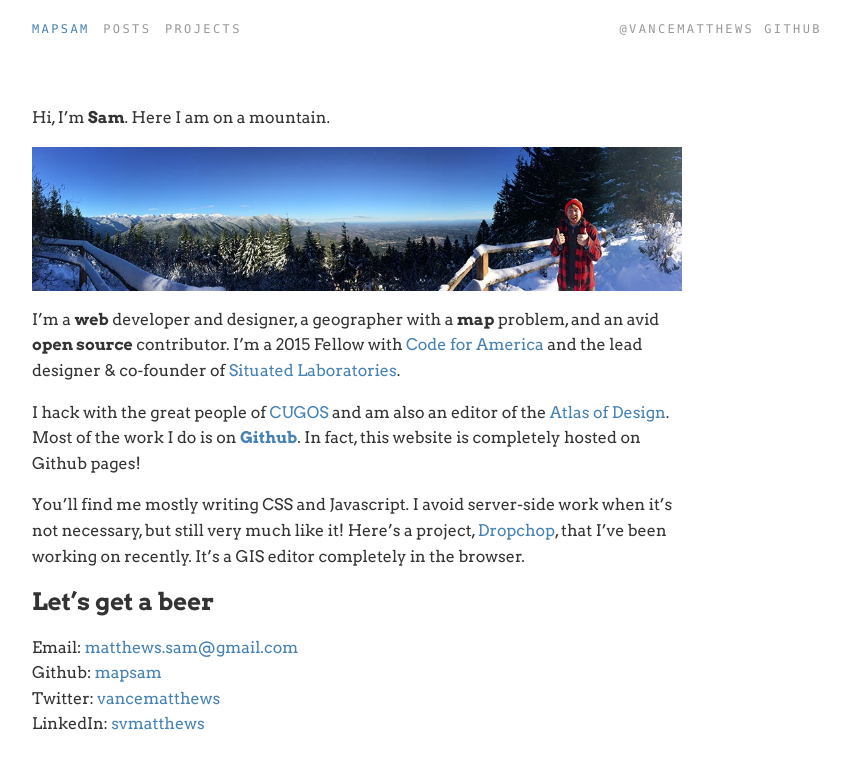
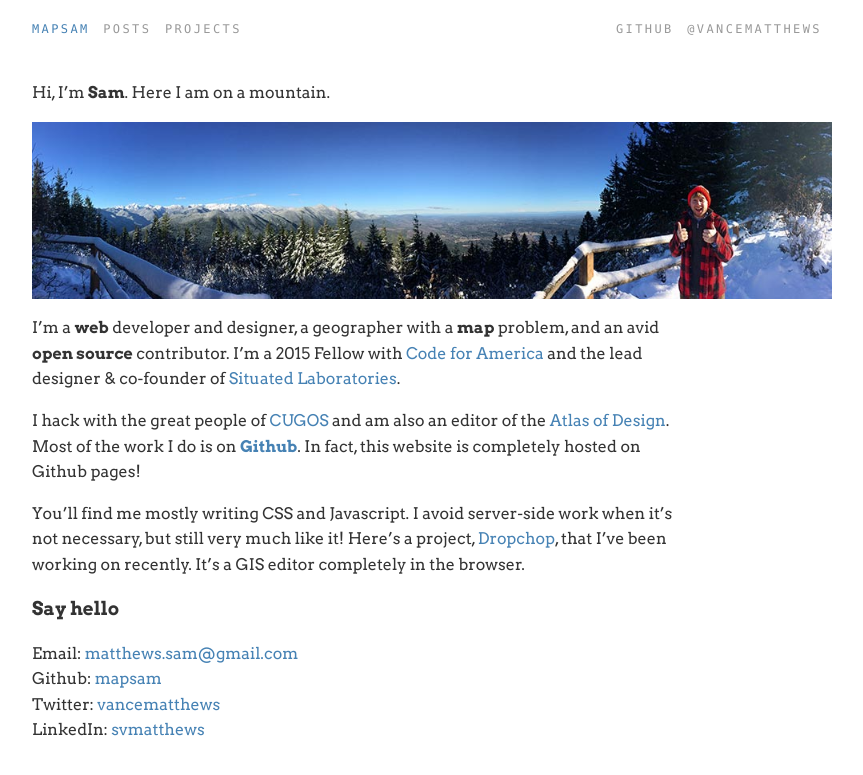
Before and after one commit to mapsam/mapsam.github.io, a Jekyll site: the page built from index.md, in a window 1280 px wide. Shown: the top 775 px of the page, without its empty margins (208-1071 px from the left). Built offline with Jekyll 4.4.1, drawn with Linux system fonts in a browser that asks for light colours; nearby versions of some CDN libraries; Markdown is read by kramdown in place of the engine named in the settings.

Commit message:
css fixings and updates

```diff
--- a/_includes/nav.html
+++ b/_includes/nav.html
@@ -1,5 +1,5 @@
-<nav>
-	<ul>
+<nav class="cf">
+	<ul class="nav-left">
 	{% for weight in (1..10) %}
 	  {% for p in site.pages %}
 	    {% if p.weight == weight %}
@@ -11,8 +11,11 @@
 	    {% endif %}
 	  {% endfor %}
 	{% endfor %}
-		<li class="pull-right"><a href="https://www.github.com/mapsam">github</a></li>
-  	<li class="pull-right"><a href="https://www.twitter.com/vancematthews">@vancematthews</a></li>
+	</ul>
+
+	<ul class="nav-right">
+		<li><a href="https://www.github.com/mapsam">github</a></li>
+  	<li><a href="https://www.twitter.com/vancematthews">@vancematthews</a></li>
 	</ul>
 </nav>
 <ul class="connect">
--- a/css/mapsam.scss
+++ b/css/mapsam.scss
@@ -40,7 +40,7 @@ article {
   > p, > blockquote {
     max-width: $read-width;
     img {
-      max-width: $read-width;
+      max-width: $max-width;
     }
   }
   @media (max-width:  $max-width) {
@@ -57,20 +57,12 @@ article {
   }
 }
 
-img {
-	max-width:100%;
-	height:auto;
-}
-
 ul {
 	list-style-type: none;
 	margin:0;
 	padding:0;
 }
 
-.pull-right {
-  float:right;
-}
 .cf {
   &:before {
     content:" ";
@@ -118,6 +110,15 @@ nav {
       }
     }
   }
+
+  @media (min-width:  $max-width) {
+    .nav-left {
+      float:left;
+    }
+    .nav-right {
+      float:right;
+    }
+  }
 }
 
 /*
@@ -135,8 +136,8 @@ article {
   }
 
   .highlight {
-    padding-left:10px;
-    margin-left:-10px;
+    max-width: $read-width;
+    padding:2px 10px;
     line-height:1em;
     overflow:auto;
     background-color:$light-grey;
--- a/index.md
+++ b/index.md
@@ -15,7 +15,7 @@ I hack with the great people of [CUGOS](http://cugos.org) and am also an editor
 
 You'll find me mostly writing CSS and Javascript. I avoid server-side work when it's not necessary, but still very much like it! Here's a project, [Dropchop](https://github.com/cugos/dropchop), that I've been working on recently. It's a GIS editor completely in the browser.
 
-## Let's get a beer
+### Say hello
 
 * Email: [matthews.sam@gmail.com](mailto:matthews.sam@gmail.com)
 * Github: [mapsam](http://github.com/mapsam)
```
Also changed, not shown: _posts/2014-07-23-responsive-youtube-embeds.markdown (+9 -7 lines).
